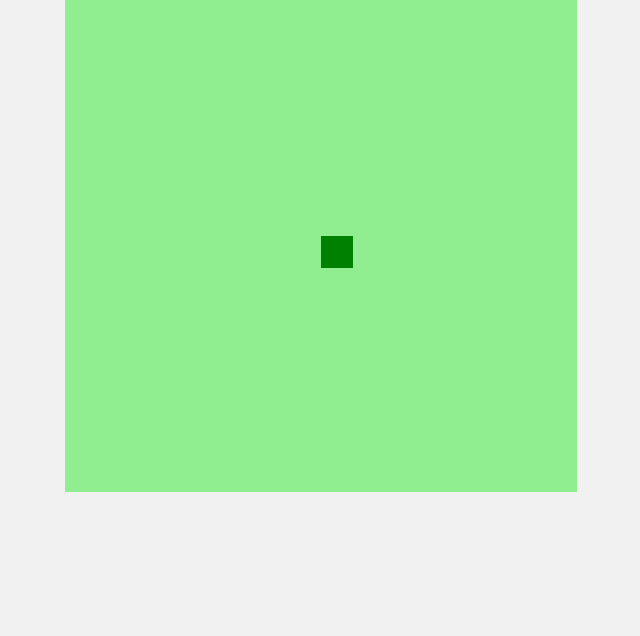
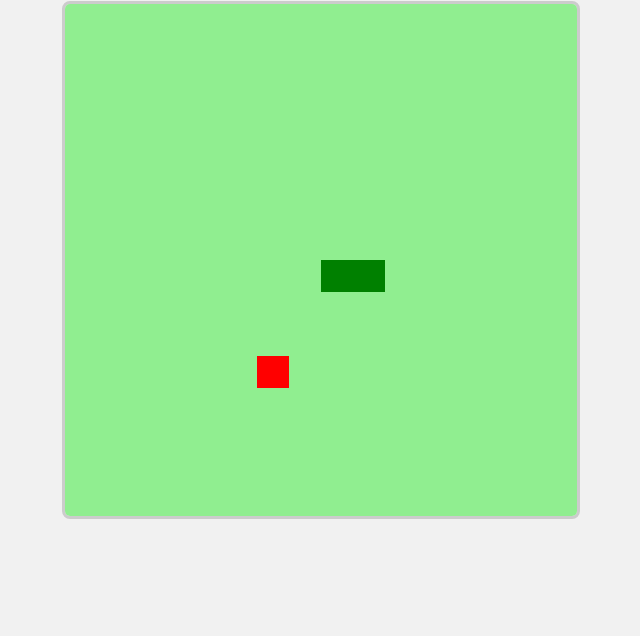
Before and after one commit to Thalesousa/Snake-Game, a plain HTML site: page index.html in a window 1280 px wide. Shown: the part 164-800 px from the top of the page, without its empty margins (319-959 px from the left). Drawn offline with Linux system fonts and the light colour scheme.

Commit message:
Projeto finalizado

```diff
--- a/index.html
+++ b/index.html
@@ -4,12 +4,16 @@
   <meta charset="UTF-8">
   <meta http-equiv="X-UA-Compatible" content="IE=edge">
   <meta name="viewport" content="width=device-width, initial-scale=1.0">
+  <link rel="preconnect" href="https://fonts.googleapis.com">
+<link rel="preconnect" href="https://fonts.gstatic.com" crossorigin>
+<link href="https://fonts.googleapis.com/css2?family=Press+Start+2P&display=swap" rel="stylesheet">
   <link rel="stylesheet" href="style.css">
   <script defer src="./script.js"></script>
   <title>Snake Game</title>
 </head>
 <body>
   <main>
+    <h1>Snake Game</h1>
     <canvas id="snake" width="512" height="512"></canvas>
   </main>
 </body>
--- a/script.js
+++ b/script.js
@@ -1,23 +1,83 @@
-let canvas = document.getElementById('snake');
-let context = canvas.getContext("2d");
+let canvas = document.getElementById("snake"); //criar elemento que irá rodar o jogo
+let context = canvas.getContext("2d"); //....
 let box = 32;
-let snake = [];
-snake[0] = {
-  x: 8 * box,
-  y: 8 * box
+let snake = []; //criar cobrinha como lista, já que ela vai ser uma série de coordenadas, que quando pintadas, criam os quadradinhos
+snake[0] ={
+    x: 8 * box,
+    y: 8 * box
+}
+let direction = "right";
+let food ={
+    x: Math.floor(Math.random() * 15 + 1) * box,
+    y: Math.floor(Math.random() * 15 + 1) * box
 }
 
-function criarBG() {
-  context.fillStyle = "lightgreen";
-  context.fillRect(0,0,16 * box, 16 * box);
+function criarBG(){
+    context.fillStyle = "lightgreen";
+    context.fillRect(0, 0, 16*box, 16*box); //desenha o retângulo usando x e y e a largura e altura setadas
 }
 
-function criarCobrinha() {
-  for(i = 0; i < snake.length; i++) {
-    context.fillStyle= "green";
-    context.fillRect(snake[i].x, snake[i].y, box, box);
-  }
+function criarCobrinha (){
+    for(i = 0; i < snake.length; i++){
+        context.fillStyle = "green";
+        context.fillRect(snake[i].x, snake[i].y, box, box);
+    }
 }
 
-criarBG();
-criarCobrinha();
+function drawFood (){
+    context.fillStyle = "red";
+    context.fillRect(food.x, food.y, box, box);
+}
+
+//quando um evento acontece, detecta e chama uma função
+document.addEventListener('keydown', update);
+
+function update(event){
+    if(event.keyCode == 37 && direction != 'right') direction = 'left';
+    if(event.keyCode == 38 && direction != 'down') direction = 'up';
+    if(event.keyCode == 39 && direction != 'left') direction = 'right';
+    if(event.keyCode == 40 && direction != 'up') direction = 'down';
+}
+
+function iniciarJogo(){
+
+    if(snake[0].x > 15*box && direction == "right") snake[0].x = 0;
+    if(snake[0].x < 0 && direction == 'left') snake[0].x = 16 * box;
+    if(snake[0].y > 15*box && direction == "down") snake[0].y = 0;
+    if(snake[0].y < 0 && direction == 'up') snake[0].y = 16 * box;
+
+    for(i = 1; i < snake.length; i++){
+        if(snake[0].x == snake[i].x && snake[0].y == snake[i].y){
+            clearInterval(jogo);
+            alert('Game Over :(');
+        }
+    }
+
+    criarBG();
+    criarCobrinha();
+    drawFood();
+
+    let snakeX = snake[0].x;
+    let snakeY = snake[0].y;
+
+    if(direction == "right") snakeX += box;
+    if(direction == "left") snakeX -= box;
+    if (direction == "up") snakeY -= box;
+    if(direction == "down") snakeY += box;
+
+    if(snakeX != food.x || snakeY != food.y){
+        snake.pop(); //pop tira o último elemento da lista
+    }else{
+        food.x = Math.floor(Math.random() * 15 +1) * box;
+        food.y = Math.floor(Math.random() * 15 +1) * box;
+    }
+
+    let newHead ={
+        x: snakeX,
+        y: snakeY
+    }
+
+    snake.unshift(newHead); //método unshift adiciona como primeiro quadradinho da cobrinha
+}
+
+let jogo = setInterval(iniciarJogo, 100);
--- a/style.css
+++ b/style.css
@@ -18,3 +18,20 @@ main {
   justify-content: center;
   align-items: center;
 }
+
+main {
+  display: flex;
+  flex-direction: column;
+  justify-content: center;
+}
+
+main h1 {
+  font-family: 'Press Start 2P', cursive;
+  margin-bottom: 16px;
+  color: green;
+}
+
+main canvas {
+  border: 3px solid #ccc;
+  border-radius: 8px;
+}
```
